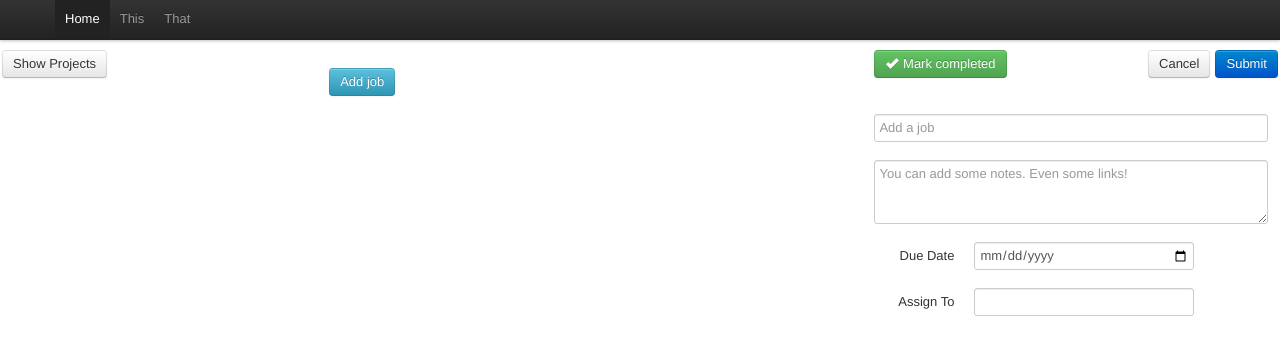
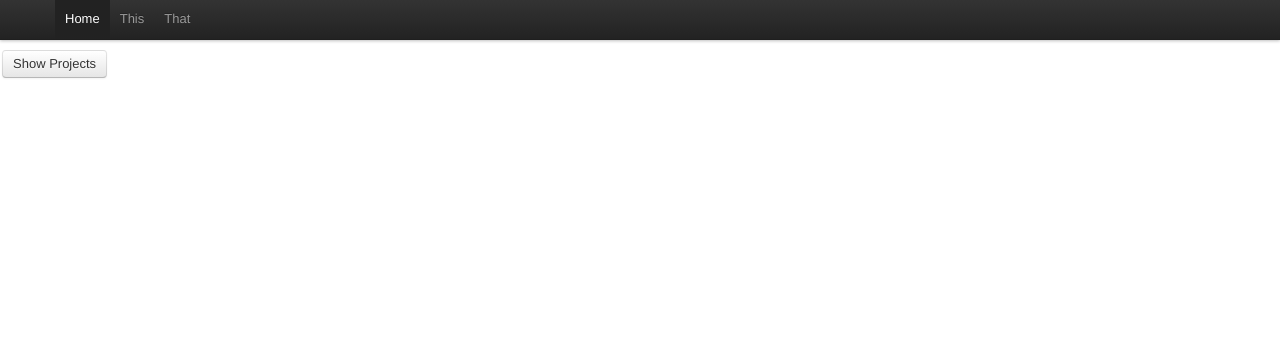
Before and after one commit to andreebrazeau/Dogether, a Django app: page / in a window 1280 px wide. Shown: the top 355 px of the page. Run offline with Django 3.2, Linux system fonts and the light colour scheme.

Commit message:
day over

```diff
--- a/templates/base.html
+++ b/templates/base.html
@@ -24,15 +24,15 @@
 	</div>
 	<div class="container-fluid">
 		<div class="row-fluid">
-		    <div class="span3">
+		    <div class="span3 left">
 		      <!--projects content-->
 		      {% block projects %} {% endblock %}
 		    </div>
-		    <div class="span5">
+		    <div class="span5 center">
 		      	<!--Project content-->
 		    	{% block tasks %} {% endblock %}
 		    </div>
-		    <div class="span4">
+		    <div class="span4 right">
 		      	<!--Task_details content-->
 		      	{% block task_details %} {% endblock %}
 		    </div>
--- a/together_app/static/css/docs.css
+++ b/together_app/static/css/docs.css
@@ -1,5 +1,6 @@
 body {
 	padding-top: 50px;
+	padding-right: 20px;
 }
 
 /*div  {
@@ -7,7 +8,7 @@ body {
 }*/
 
 .large-input {
-	width: 95%;
+	width: 98%;
 }
 
 .form-horizontal .control-label {
--- a/together_app/static/js/script.js
+++ b/together_app/static/js/script.js
@@ -1,6 +1,8 @@
 var edit_mode = false
 $(document).ready(function() {
     $('div#error_message').hide()
+    $('div.right').hide()
+    $('div.center').hide()
     $('#show-projects').click(Projects.index);
     $("ul#projects").on('click','li.project',Jobs.index);
     $('#submit-job').click(function(event){ //in a event click return 'event'
@@ -85,6 +87,8 @@ Jobs.job = function(data) { //create a object job
 }
 
 Jobs.index = function(){ //create idex
+    $('div.center').show()
+    $('div.right').hide()
     $('#job_table').empty()
     var project = $(this).data('project-data');//get project ID from project
     $('h1.project-title').html(project.title)
@@ -158,6 +162,7 @@ Jobs.update_title = function(data) {
 };
 
 Jobs.get_job_details = function() { //show detail on the 'form'
+    $('div.right').show()
     var job = $(this).data('job-data');
     $('#job-form').data('job-data',job)
     $('#title').val(job.title)
@@ -166,15 +171,8 @@ Jobs.get_job_details = function() { //show detail on the 'form'
     $('#assign_to').val(job.assign_to)
 };
 
-Jobs.show_job_detail = function(data) {
-    var db_data = data
-    $('#title').val(data.title)
-    $('#note').val(data.note)
-    $('#due_date').val(data.due_date)
-    $('#assign_to').val(data.assign_to)
-};
-
 function clear_form() {
+    $('div.right').show()
     $('#job-form').find(':input').each(function() {
         switch(this.type) {
             case 'text':
@@ -212,6 +210,7 @@ Jobs.form_error = function(form_data) {
 }
 
 Projects.index = function() {
+    $('#job-form').hide()
     $('#projects').empty()
     $.ajax({
         type: "POST",
```
